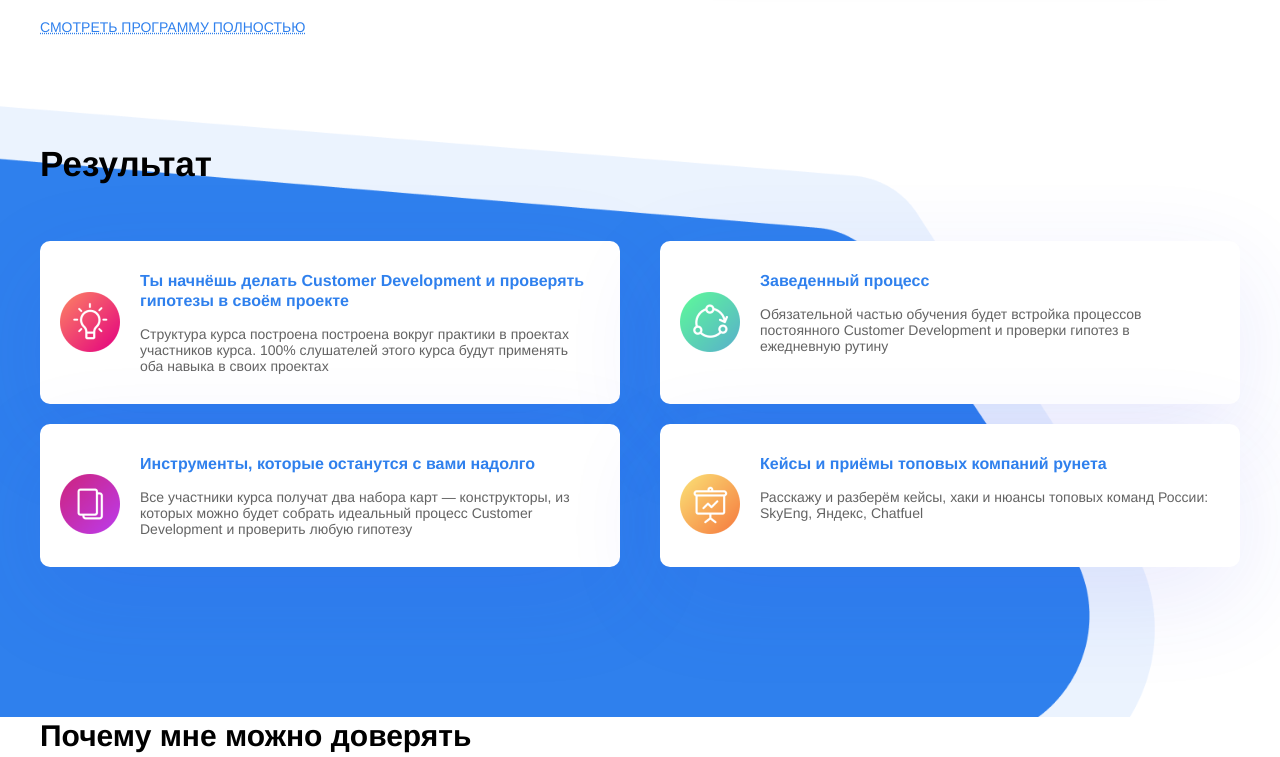
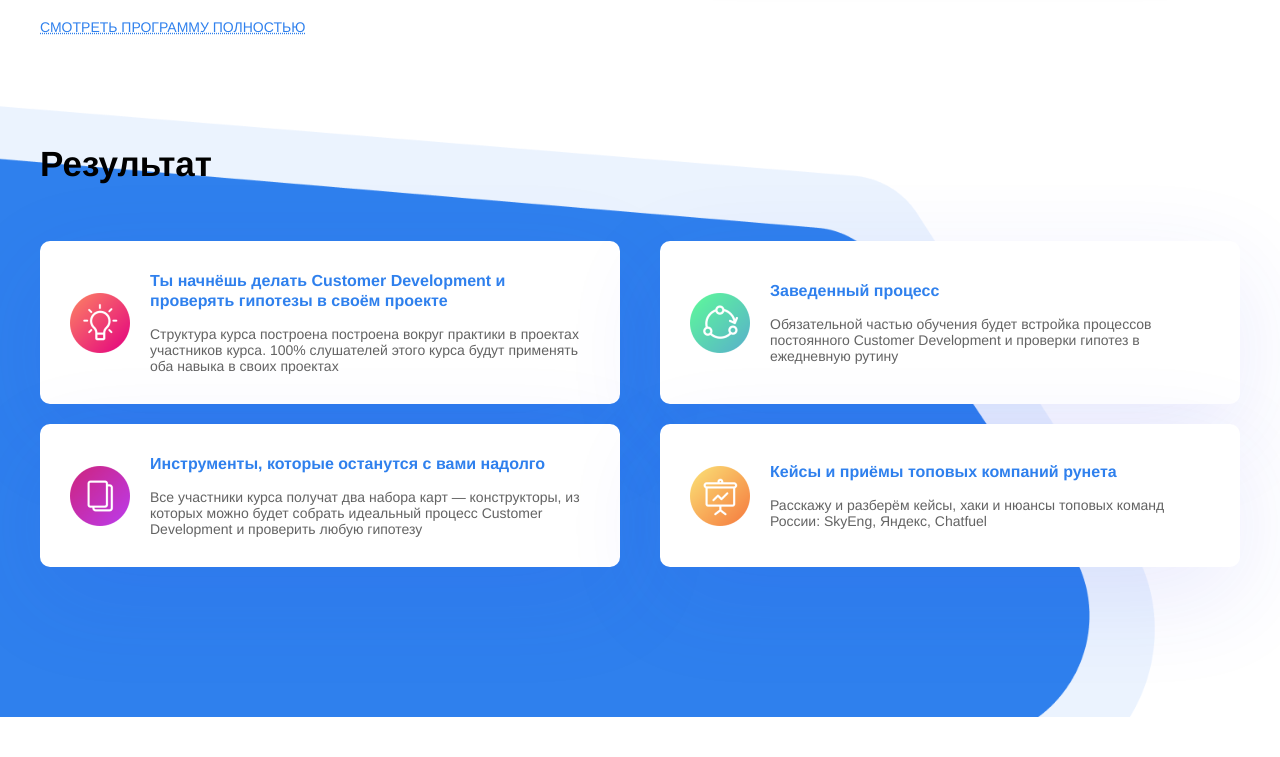
Before and after one commit to egorvelv/Customer-Development, a plain HTML site: page index.html in a window 1280 px wide. Shown: the part 2012-2769 px from the top of the page. Drawn offline with Linux system fonts and the light colour scheme.

Commit message:
problems with 5th fixed

```diff
--- a/assets/styles/activities.css
+++ b/assets/styles/activities.css
@@ -59,6 +59,7 @@
 		width: 100%;
 		flex-direction: column;
 		align-items: center;
+		justify-content: center;
 		margin-bottom: 0px;
 	}
 
--- a/assets/styles/card.css
+++ b/assets/styles/card.css
@@ -19,6 +19,10 @@
 .card.-transparent {
 	background-color: transparent;
 	box-shadow: none;
+}
+
+.card__img {
+	margin-right: 20px;
 }
 
 .card__title {
@@ -58,25 +62,9 @@
 }
 
 .card.-img {
-	padding-left: 100px;
-	background-repeat: no-repeat;
-	background-position: 20px 50px;
-}
-
-.card.-img:first-child {
-	background-image: url(../img/result_1.png);
-}
-
-.card.-img:nth-child(2) {
-	background-image: url(../img/result_2.png);
-}
-
-.card.-img:nth-child(3) {
-	background-image: url(../img/result_3.png);
-}
-
-.card.-img:last-child {
-	background-image: url(../img/result_4.png);
+	display: flex;
+	justify-content: space-between;
+	align-items: center;
 }
 
 .card.-circle {
@@ -135,7 +123,7 @@
 
 	.card.-twoinrow {
 		width: calc(100% - 20px);
-		margin-bottom: 10px;
+		margin-bottom: 20px;
 	}
 
 	.card.-transparent.-threeinrow {
@@ -150,4 +138,12 @@
 	.card.-circle {
 		display: none;
 	}
+
+	.card.-img {
+		display: block;
+	}
+
+	.card__img {
+		margin-bottom: 15px;
+	}
 }
--- a/assets/styles/result.css
+++ b/assets/styles/result.css
@@ -4,6 +4,7 @@
 	background-size: 1200px;
 	background-repeat: no-repeat;
 	padding: 60px 0px 130px;
+	margin-bottom: 45px;
 }
 
 .result__content {
--- a/index.html
+++ b/index.html
@@ -171,22 +171,34 @@
 				<h3 class="result__title">Результат</h3>
 				<div class="result__cards">
 						<div class="card -twoinrow -img">
+							<img src="./assets/img/result_1.png" alt="" class="card__img">
+							<div class="card__text">
 								<h5 class="card__title">Ты начнёшь делать Customer Development и проверять гипотезы в своём проекте</h5>
 								<p class="card__info">Структура курса построена построена вокруг практики в проектах участников курса. 100% слушателей этого курса будут применять оба навыка в своих проектах</p>
 							</div>
+						</div>
 
 						<div class="card -twoinrow -img">
+							<img src="./assets/img/result_2.png" alt="" class="card__img">
+							<div class="card__text">
 								<h5 class="card__title">Заведенный процесс</h5>
 								<p class="card__info">Обязательной частью обучения будет встройка процессов постоянного Customer Development и проверки гипотез в ежедневную рутину</p>
 							</div>
+						</div>
 						<div class="card -twoinrow -img">
+							<img src="./assets/img/result_3.png" alt="" class="card__img">
+							<div class="card__text">
 								<h5 class="card__title">Инструменты, которые останутся с вами надолго</h5>
 								<p class="card__info">Все участники курса получат два набора карт — конструкторы, из которых можно будет собрать идеальный процесс Customer Development и проверить любую гипотезу</p>
 							</div>
+						</div>
 
 						<div class="card -twoinrow -img">
+							<img src="./assets/img/result_4.png" alt="" class="card__img">
+							<div class="card__text">
 								<h5 class="card__title">Кейсы и приёмы топовых компаний рунета</h5>
 								<p class="card__info">Расскажу и разберём кейсы, хаки и нюансы топовых команд России: SkyEng, Яндекс, Chatfuel</p>
+							</div>
 						</div>
 					</div>
 				</div>
```
Lines whose indentation alone changed are shown as unchanged.
